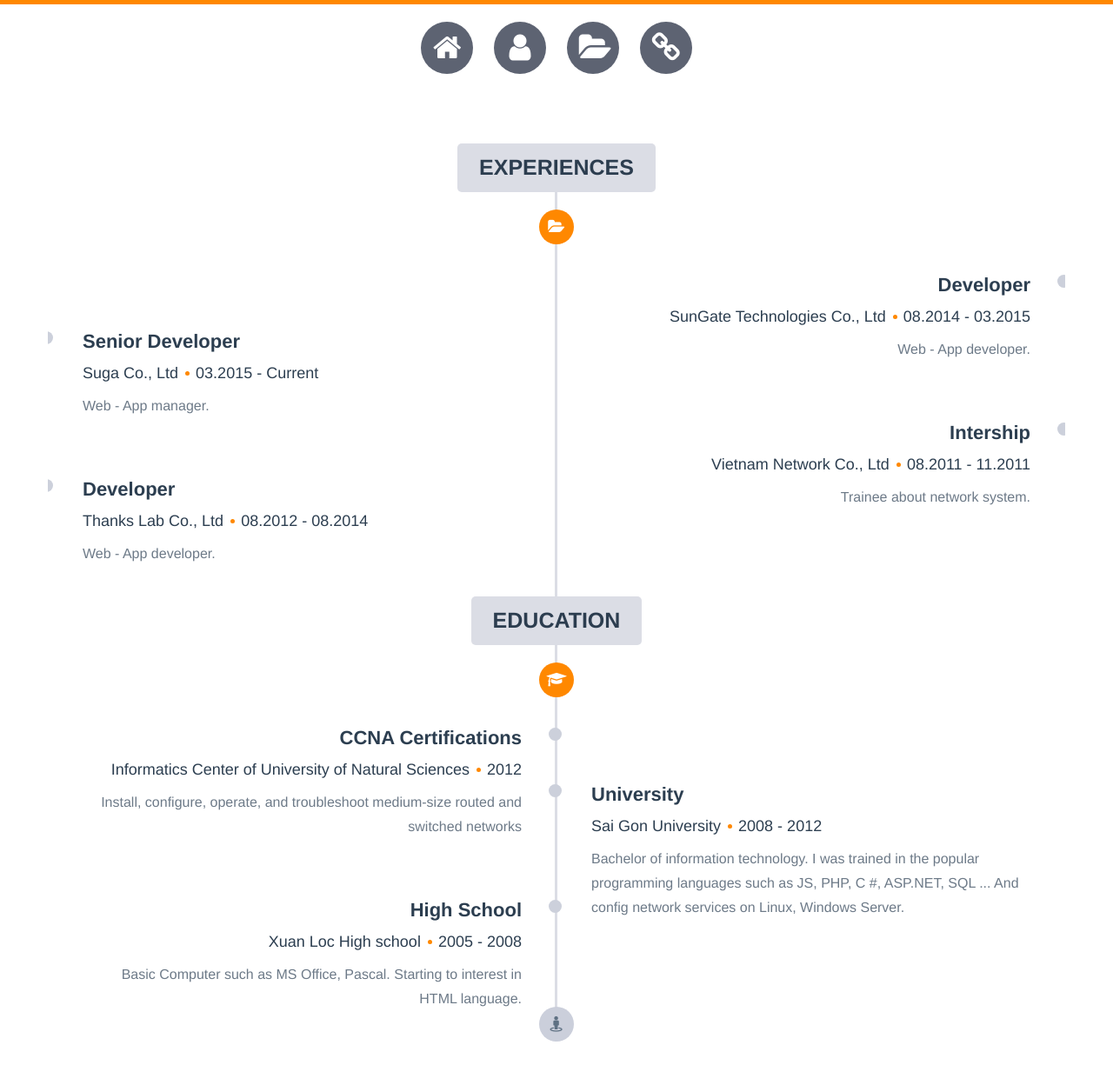
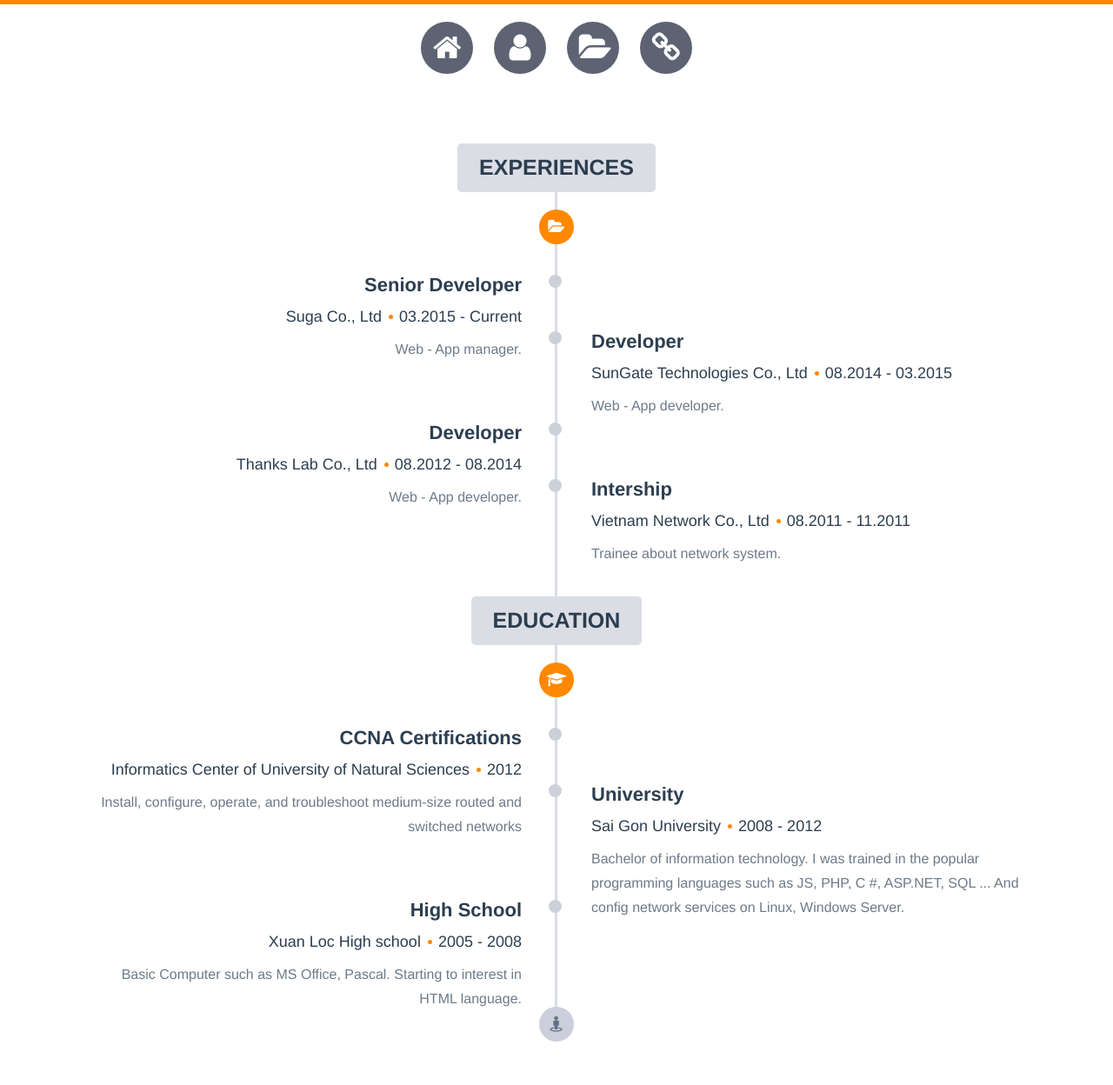
Before and after one commit to salipropham/salipropham.github.io, a Jekyll site: the page built from resume.html, in a window 1280 px wide. Shown: the whole page at 87% size. Built offline with Jekyll 4.4.1, drawn with Linux system fonts in a browser that asks for light colours; nearby versions of some CDN libraries.

Commit message:
Update resume.html

```diff
--- a/resume.html
+++ b/resume.html
@@ -37,9 +37,8 @@
                             <div class="iconspace"><i class="fa fa-folder-open"></i></div>
                         </div>
                     </div>
-
-                    <div class="col-md-6 timeline-post-right">
-                        <div class="timeline-post">
+                   <div class="col-md-6 timeline-post-left">
+                       <div class="timeline-post">
                             <div class="timeline-post-content-holder">
                                 <div class="timeline-post-icon"></div>
                                 <div class="timeline-post-title">
@@ -70,9 +69,10 @@
                                 </div>
                             </div>
                         </div>
+
                     </div>
-                    <div class="col-md-6 timeline-post-left">
-                        <div class="timeline-post">
+                    <div class="col-md-6 timeline-post-right">
+                         <div class="timeline-post">
                             <div class="timeline-post-content-holder">
                                 <div class="timeline-post-icon"></div>
                                 <div class="timeline-post-title">
@@ -103,6 +103,7 @@
                             </div>
                         </div>
                     </div>
+
                     <!-- Education Timeline -->
                     <div class="timeline-category edu-cagegory">
                         <a class="large bt-timeline">Education</a>
```
